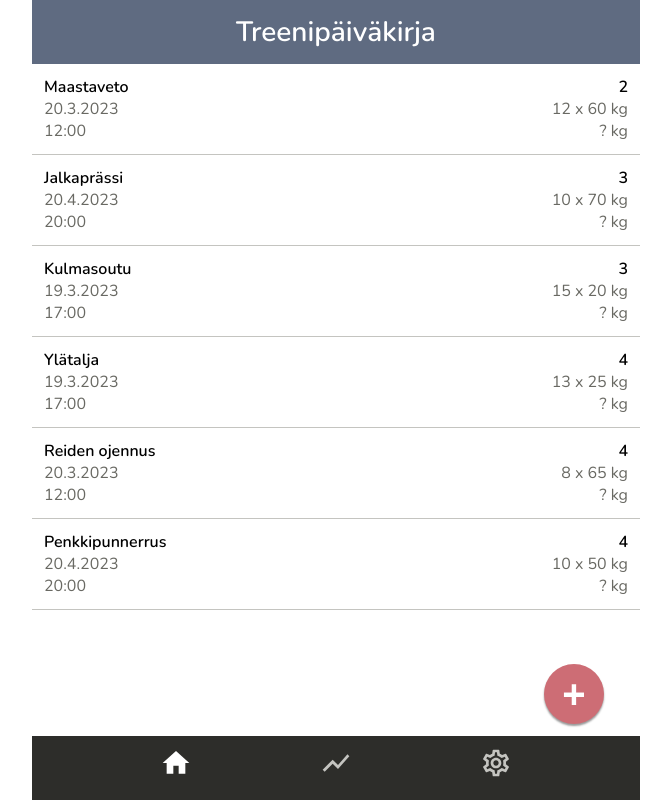
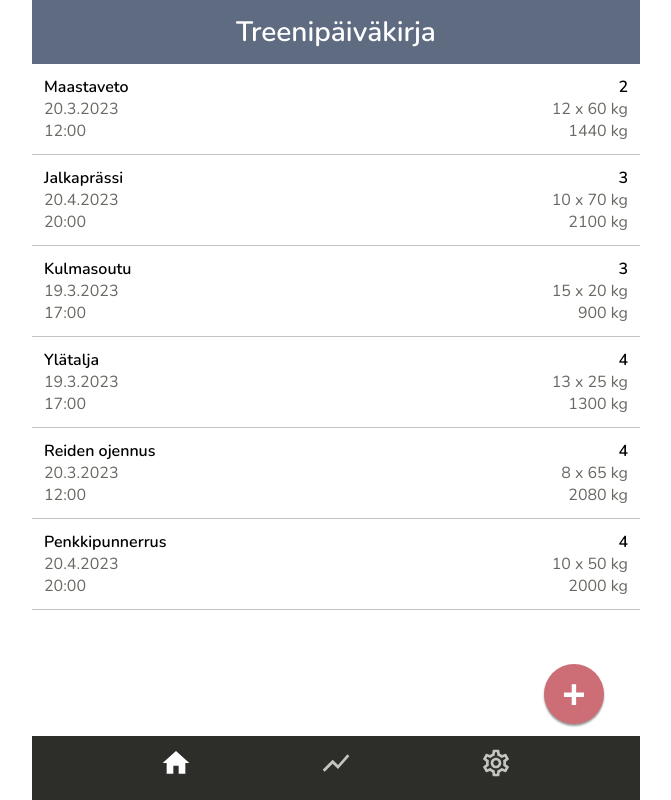
Before and after one commit to Juliamanda/treenipaivakirja, a React (Vite) app: page / in a window 1280 px wide. Shown: the whole page, without its empty margins (304-975 px from the left). Built offline with nearby package versions, Linux system fonts and the light colour scheme.

Commit message:
Lsää kokonaiskilomäärän laskennan

```diff
--- a/src/components/Item/Item.jsx
+++ b/src/components/Item/Item.jsx
@@ -6,6 +6,11 @@ function Item({data, ...props}) {
   const locale = "fi-FI"
   const date = new Date(data.date).toLocaleDateString(locale)
 
+  let sum
+  if (data.repeat && data.weight && data.set) {
+    sum = data.set * data.repeat * data.weight;
+
+  }
     return (
         <div className={styles.item}>
           <div className={styles.item_data}>
@@ -14,7 +19,7 @@ function Item({data, ...props}) {
             <div className={styles.item_date}>{date}</div>
             <div className={styles.item_repeat}>{data.repeat} x {data.weight} kg</div>
             <div className={styles.item_time}>{data.time}</div>
-            <div className={styles.item_sum}>? kg</div>
+            <div className={styles.item_sum}>{sum + " " + "kg"}</div>
           </div>
           <div className={styles.item_edit}>
             <MdNavigateNext />
```
